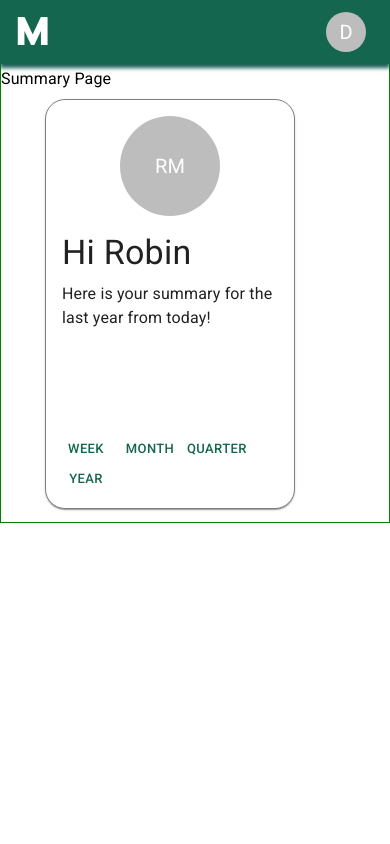
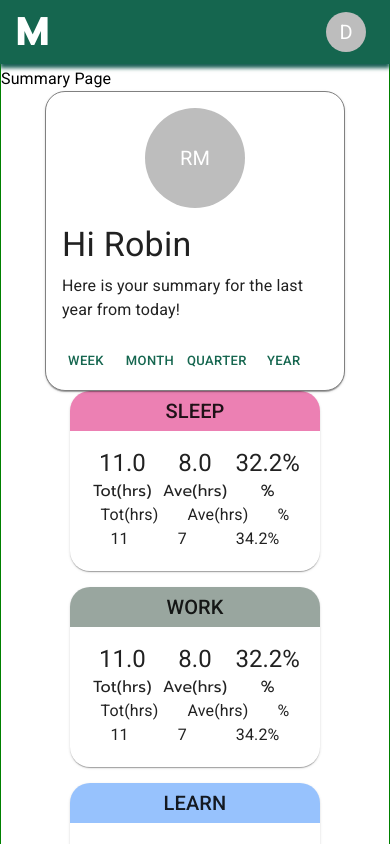
Before and after one commit to aramind/first-web-dev-portfolio, a React (Create React App) app in the folder p4-node-app/client/: page /summary in a window 390 px wide. Shown: the top 844 px of the page. Built offline with nearby package versions, Linux system fonts and the light colour scheme.

Commit message:
fix: fixing the responsiveness of the summary pagae

```diff
--- a/p4-node-app/client/src/components/DatePickerComponent.js
+++ b/p4-node-app/client/src/components/DatePickerComponent.js
@@ -18,6 +18,7 @@ const DatePickerComponent = ({ selectedDate, setSelectedDate, focused }) => {
         value={selectedDate}
         onChange={handleDateChange}
         format="MM/dd/yyyy"
+        eq53
         disableFuture={true}
         maxDate={new Date()}
         inputFormat="MM/dd/yyyy"
--- a/p4-node-app/client/src/components/summary-page-components/Header.js
+++ b/p4-node-app/client/src/components/summary-page-components/Header.js
@@ -15,13 +15,13 @@ const Header = () => {
   // TODO: remove this once implemented na
   const user = "Robin";
   return (
-    <Box width="300px">
+    <Box>
       <Card
         sx={{
           border: "1px solid gray",
           borderRadius: "20px",
-          height: "410px",
-          width: "250px",
+          height: { xs: "300px", md: "420px" },
+          width: { xs: "300px", md: "250px" },
           position: "relative",
         }}
       >
--- a/p4-node-app/client/src/components/summary-page-components/SummaryCard.js
+++ b/p4-node-app/client/src/components/summary-page-components/SummaryCard.js
@@ -1,12 +1,86 @@
-import { Card } from "@mui/material";
+import {
+  Box,
+  Card,
+  CardContent,
+  CardMedia,
+  Grid,
+  Stack,
+  Typography,
+  alpha,
+} from "@mui/material";
 import React from "react";
+import SummaryCardContent from "./SummaryCardContent";
 
-const SummaryCard = () => {
+const randomBGcolors = [
+  "#6a040f",
+  "#14213d",
+  "#16697a",
+  "#e01772",
+  "#55a630",
+  "#6411ad",
+  "#2d3142",
+  "#d90368",
+  "#3185fc",
+  "#d90429",
+  "#006d77",
+  "#344e41",
+  "#01161e",
+  "#e36414",
+  "#5F0F40",
+  "#9A031E",
+];
+
+const SummaryCard = ({ title }) => {
+  const randomColor =
+    randomBGcolors[Math.floor(Math.random() * randomBGcolors.length)];
+
+  console.log(randomColor);
   return (
-    <Card
-      width="250px"
-      heigh="200px"
-    ></Card>
+    <Card sx={{ width: "250px", height: "180px", borderRadius: "20px" }}>
+      <Box
+        height="40px"
+        sx={{
+          backgroundColor: alpha(randomColor, 0.5),
+          display: "flex",
+          justifyContent: "center",
+          alignItems: "center",
+        }}
+      >
+        <Typography variant="h6">{title}</Typography>
+      </Box>
+      <CardContent>
+        <SummaryCardContent
+          variant="h5"
+          fs="24px"
+          fstyle="Prompt"
+          content={["11.0", "8.0", "32.2%"]}
+        />
+        <SummaryCardContent
+          variant="body1"
+          fs="16px"
+          ff="Prompt"
+          content={["Tot(hrs)", "Ave(hrs)", "%"]}
+        />
+        <Stack
+          direction="row"
+          width="100%"
+          justifyContent="space-around"
+        >
+          <Typography variant="body1">Tot(hrs)</Typography>
+          <Typography>Ave(hrs)</Typography>
+          <Typography>%</Typography>
+        </Stack>
+        <Stack
+          direction="row"
+          width="100%"
+          justifyContent="space-around"
+        >
+          <Typography>11</Typography>
+          <Typography>7</Typography>
+          <Typography>34.2%</Typography>
+        </Stack>
+      </CardContent>
+    </Card>
   );
 };
 
--- /dev/null
+++ b/p4-node-app/client/src/components/summary-page-components/SummaryCardContent.js
@@ -0,0 +1,60 @@
+import { Grid, Typography } from "@mui/material";
+import React from "react";
+
+const SummaryCardContent = ({ variant, fs, ff, content }) => {
+  return (
+    <Grid
+      container
+      rowSpacing={1}
+      // columnSpacing={{ xs: 1, sm: 2, md: 3 }}
+    >
+      <Grid
+        item
+        xs={4}
+        sx={{
+          textAlign: "center",
+        }}
+      >
+        <Typography
+          variant={variant}
+          fontSize={fs}
+          fontFamily={ff}
+        >
+          {content[0]}
+        </Typography>
+      </Grid>
+      <Grid
+        item
+        xs={4}
+        sx={{
+          textAlign: "center",
+        }}
+      >
+        <Typography
+          variant={variant}
+          fontSize={fs}
+          fontFamily={ff}
+        >
+          {content[1]}
+        </Typography>
+      </Grid>
+      <Grid
+        item
+        xs={4}
+        sx={{
+          textAlign: "center",
+        }}
+      >
+        <Typography
+          variant={variant}
+          fontSize={fs}
+          fontFamily={ff}
+        >
+          {content[2]}
+        </Typography>
+      </Grid>
+    </Grid>
+  );
+};
+
+export default SummaryCardContent;
--- a/p4-node-app/client/src/pages/RecordPage.js
+++ b/p4-node-app/client/src/pages/RecordPage.js
@@ -170,6 +170,7 @@ const RecordPage = () => {
               maxDate={new Date()}
               inputFormat="MM/dd/yyyy"
               timeZone="Asia/Manila"
+              autoFocus
             />
           </Box>
           {/* ACTIVITY DROP DOWN */}
--- a/p4-node-app/client/src/pages/SummaryPage.js
+++ b/p4-node-app/client/src/pages/SummaryPage.js
@@ -1,11 +1,22 @@
 import React, { useState } from "react";
 import logs from "../data/logs.json";
-import { Box, Toolbar, Typography } from "@mui/material";
+import { Box, Stack, Toolbar, Typography } from "@mui/material";
 import muiTheme from "../muiTheme";
 import Header from "../components/summary-page-components/Header";
 import SummaryCard from "../components/summary-page-components/SummaryCard";
 
 const SummaryPage = () => {
+  // TODO: to replace
+  const activityNames = [
+    "SLEEP",
+    "WORK",
+    "LEARN",
+    "SELF",
+    "SOCIAL",
+    "PLAY",
+    "FITNESS",
+    "OTHERS",
+  ];
   return (
     <Box
       // alignItems={"center"}
@@ -16,7 +27,7 @@ const SummaryPage = () => {
         margin: "0 auto",
         border: "1px solid green",
         [muiTheme.breakpoints.up("md")]: {
-          width: { md: "95%", lg: "90%", xl: "50%" },
+          width: { md: "98%", lg: "96%", xl: "60%" },
         },
       }}
     >
@@ -25,22 +36,53 @@ const SummaryPage = () => {
       <Typography>Summary Page</Typography>
       {/* for main content */}
       <Box
-        p={1}
+        width="100%"
+        gap="1rem"
         sx={{
-          display: "flex",
-          justifyContent: "center",
-          alignItems: "start",
-          flexWrap: "wrap",
-          flexDirection: "row",
-          gap: "5px",
+          margin: "0 auto",
+          // border: "1px solid green",
+          [muiTheme.breakpoints.up("sm")]: {
+            display: { sm: "flex" },
+          },
         }}
       >
-        <Header />
+        {/* <Box
+          // flexBasis={1}
+          width="100%"
+          sx={{
+            border: "1px solid red",
+            marginInline: "auto",
+            display: "flex",
+            justifyContent: "center",
+          }}
+
+        > */}
         <Box
-          backgroundColor="green"
-          width={{ xs: "95vw", md: "60vw", xl: "60vw" }}
+          // flex={4}
+          sx={{
+            // border: "1px solid red",
+            display: "flex",
+            justifyContent: "center",
+            flexWrap: "wrap",
+            gap: "1rem",
+          }}
         >
-          <SummaryCard />
+          <Header />
+          {/* </Box> */}
+        </Box>
+        <Box
+          // flex={4}
+          sx={{
+            // border: "1px solid red",
+            display: "flex",
+            justifyContent: "center",
+            flexWrap: "wrap",
+            gap: "1rem",
+          }}
+        >
+          {activityNames.map((title) => (
+            <SummaryCard title={title} />
+          ))}
         </Box>
       </Box>
     </Box>
```
